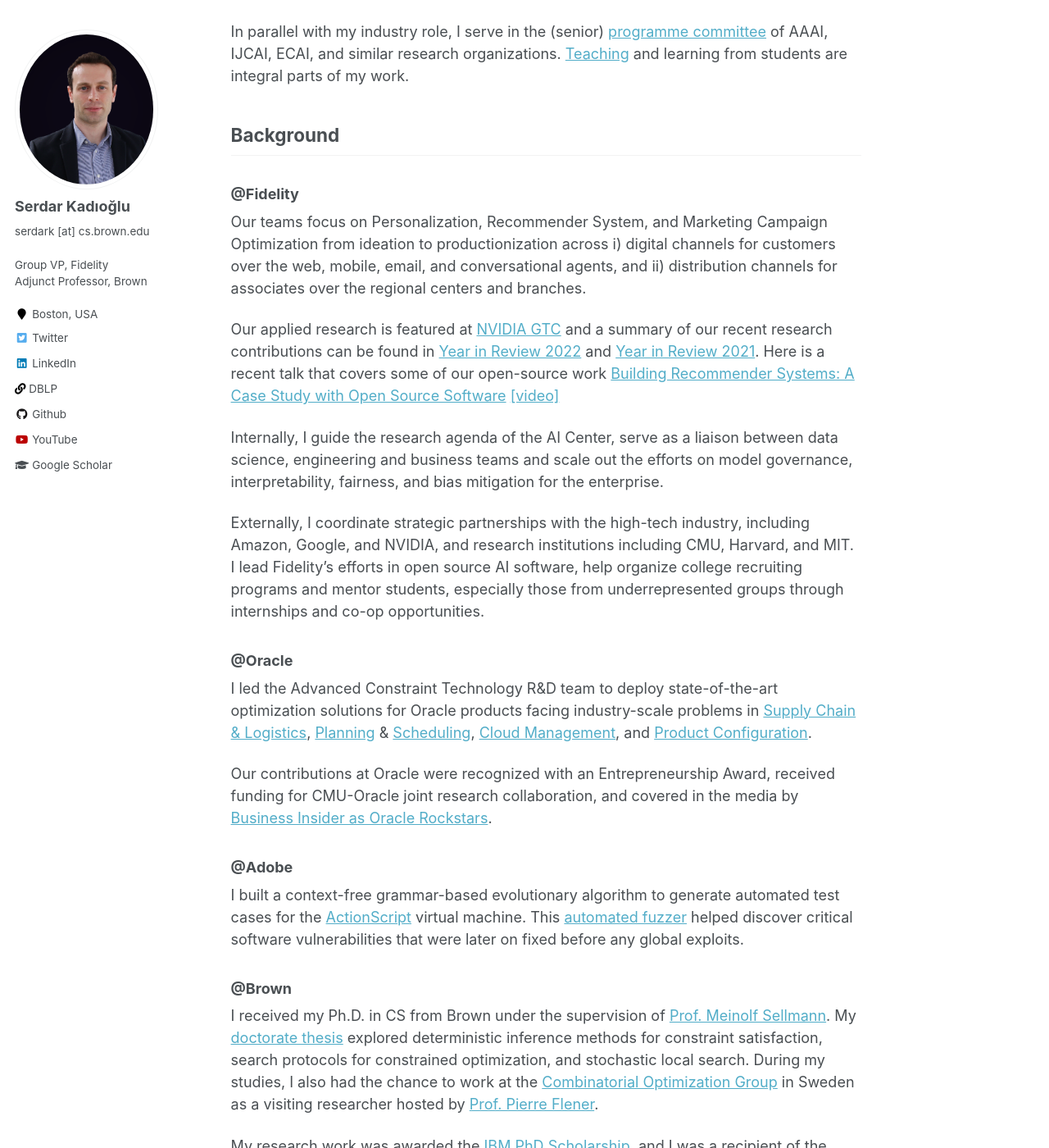
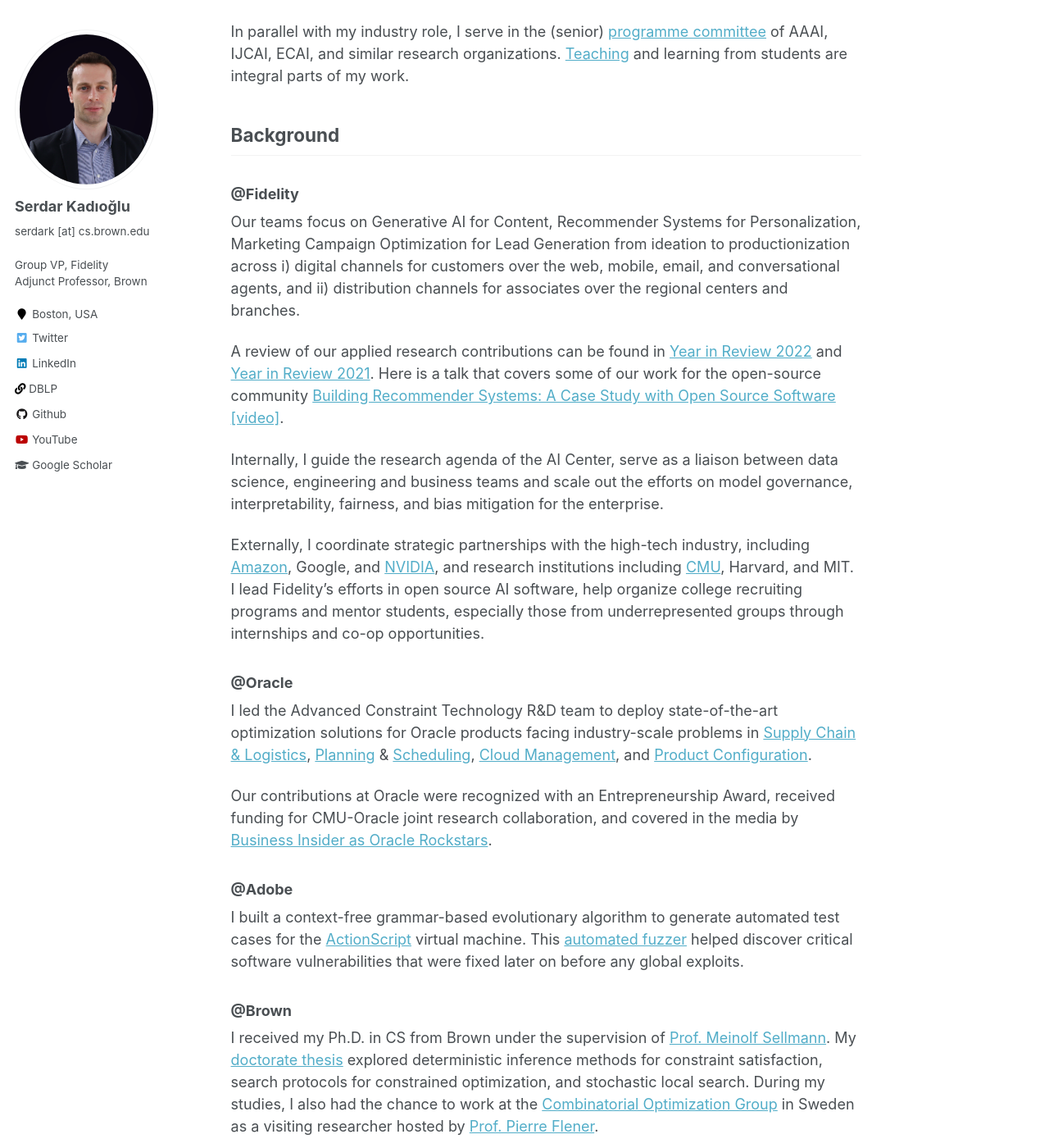
Before and after one commit to skadio/skadio.github.io, a Jekyll site: the page built from _pages/about.md, in a window 1280 px wide and 1400 px high, scrolled down 371 px. Shown: the whole window at 82% size. Built offline with Jekyll 4.4.1, drawn with Linux system fonts in a browser that asks for light colours.

Commit message:
Update about.md

```diff
--- a/_pages/about.md
+++ b/_pages/about.md
@@ -18,13 +18,13 @@ In parallel with my industry role, I serve in the (senior) [programme committee]
 
 ### @Fidelity
 
-Our teams focus on Personalization, Recommender System, and Marketing Campaign Optimization from ideation to productionization across i) digital channels for customers over the web, mobile, email, and conversational agents, and ii) distribution channels for associates over the regional centers and branches.
+Our teams focus on Generative AI for Content, Recommender Systems for Personalization, Marketing Campaign Optimization for Lead Generation from ideation to productionization across i) digital channels for customers over the web, mobile, email, and conversational agents, and ii) distribution channels for associates over the regional centers and branches.
 
-Our applied research is featured at [NVIDIA GTC](https://www.youtube.com/watch?v=_v-B2nRy79w) and a summary of our recent research contributions can be found in [Year in Review 2022](https://www.linkedin.com/pulse/year-review-2022-serdar-kadioglu/) and [Year in Review 2021](https://www.linkedin.com/pulse/year-review-2021-serdar-kadioglu/). Here is a recent talk that covers some of our open-source work [Building Recommender Systems: A Case Study with Open Source Software](https://2021.allthingsopen.org/sessions/building-recommender-systems-a-case-study-with-open-source-software/) [[video]](https://www.youtube.com/watch?v=54d_YUalvOA)
+A review of our applied research contributions can be found in [Year in Review 2022](https://www.linkedin.com/pulse/year-review-2022-serdar-kadioglu/) and [Year in Review 2021](https://www.linkedin.com/pulse/year-review-2021-serdar-kadioglu/). Here is a talk that covers some of our work for the open-source community [Building Recommender Systems: A Case Study with Open Source Software](https://2021.allthingsopen.org/sessions/building-recommender-systems-a-case-study-with-open-source-software/) [[video]](https://www.youtube.com/watch?v=54d_YUalvOA).
 
 Internally, I guide the research agenda of the AI Center, serve as a liaison between data science, engineering and business teams and scale out the efforts on model governance, interpretability, fairness, and bias mitigation for the enterprise.
 
-Externally, I coordinate strategic partnerships with the high-tech industry, including Amazon, Google, and NVIDIA, and research institutions including CMU, Harvard, and MIT. I lead Fidelity's efforts in open source AI software, help organize college recruiting programs and mentor students, especially those from underrepresented groups through internships and co-op opportunities.
+Externally, I coordinate strategic partnerships with the high-tech industry, including [Amazon](https://fcatalyst.com/blog/june2023/explainable-ai-using-expressive-boolean-formulas), Google, and [NVIDIA](https://www.youtube.com/watch?v=_v-B2nRy79w), and research institutions including [CMU](https://www.cmu.edu/tepper/news/stories/2023/may/fidelity-ai.html), Harvard, and MIT. I lead Fidelity's efforts in open source AI software, help organize college recruiting programs and mentor students, especially those from underrepresented groups through internships and co-op opportunities.
 
 
 ### @Oracle
@@ -35,7 +35,7 @@ Our contributions at Oracle were recognized with an Entrepreneurship Award, rece
 
 ### @Adobe
 
-I built a context-free grammar-based evolutionary algorithm to generate automated test cases for the [ActionScript](https://en.wikipedia.org/wiki/ActionScript) virtual machine. This [automated fuzzer](https://en.wikipedia.org/wiki/Fuzzing) helped discover critical software vulnerabilities that were later on fixed before any global exploits.
+I built a context-free grammar-based evolutionary algorithm to generate automated test cases for the [ActionScript](https://en.wikipedia.org/wiki/ActionScript) virtual machine. This [automated fuzzer](https://en.wikipedia.org/wiki/Fuzzing) helped discover critical software vulnerabilities that were fixed later on before any global exploits.
 
 ### @Brown
 
```
